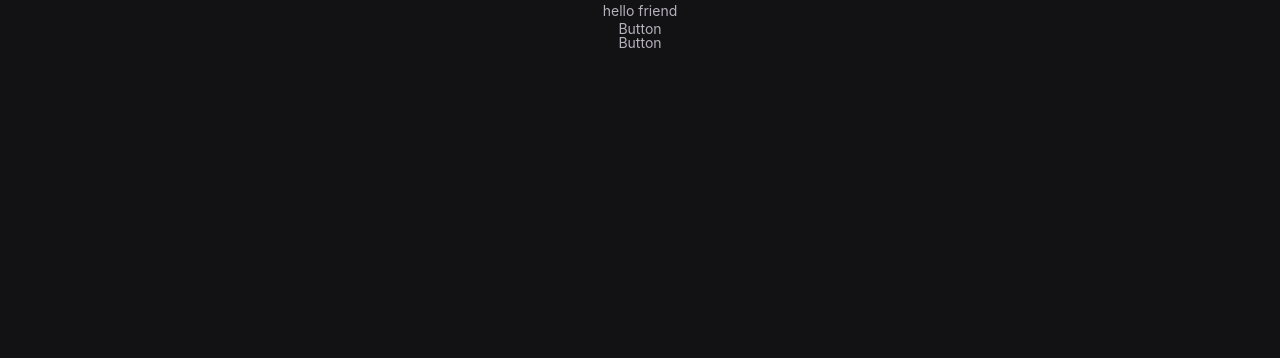
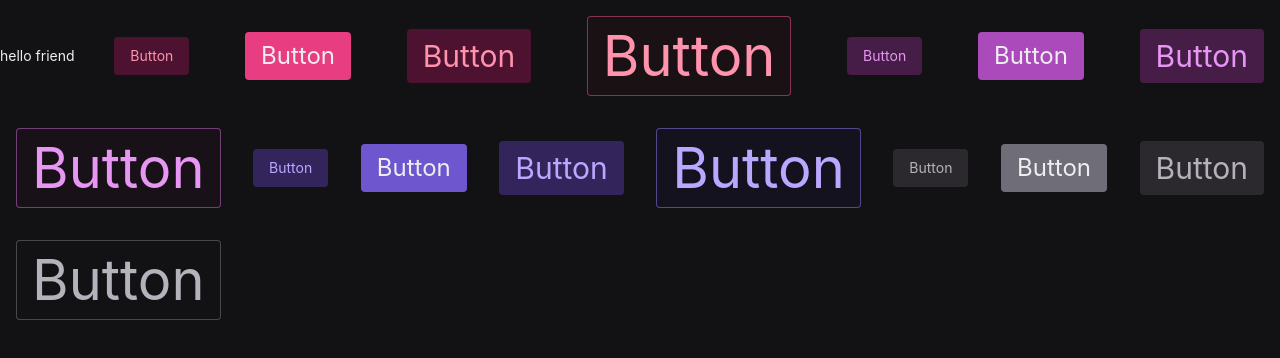
Before and after one commit to nrsimonelli/green-knight, a React (Create React App) app: page / in a window 1280 px wide. Shown: the top 358 px of the page. Built offline with nearby package versions, Linux system fonts and the light colour scheme.

Commit message:
multiple button variations and compound states

```diff
--- a/src/App.js
+++ b/src/App.js
@@ -5,7 +5,9 @@ import { globalCss, styled } from './stitches.config';
 
 const Root = styled('div', {
   display: 'flex',
-  flexDirection: 'column',
+  flexDirection: 'row',
+  flexWrap: 'wrap',
+  justifyContent: 'space-between',
   alignItems: 'center',
 });
 
@@ -15,7 +17,7 @@ const globalStyles = globalCss({
     margin: 0,
     padding: 0,
     backgroundColor: '$AppBg1',
-    color: '$LowContrast',
+    color: '$HighContrast',
     fontFamily: '$untitled',
     fontSize: '$1',
     lineHeight: '$1',
@@ -27,8 +29,54 @@ const App = () => {
   return (
     <Root>
       <div>hello friend</div>
-      <Button>Button</Button>
-      <Button>Button</Button>
+      <Button color='primary' size='1'>
+        Button
+      </Button>
+      <Button color='primary' type='hot' size='2'>
+        Button
+      </Button>
+      <Button color='primary' size='3'>
+        Button
+      </Button>
+      <Button color='primary' type='ghost' size='4'>
+        Button
+      </Button>
+      <Button color='secondary' size='1'>
+        Button
+      </Button>
+      <Button color='secondary' type='hot' size='2'>
+        Button
+      </Button>
+      <Button color='secondary' size='3'>
+        Button
+      </Button>
+      <Button color='secondary' type='ghost' size='4'>
+        Button
+      </Button>
+      <Button color='accent' size='1'>
+        Button
+      </Button>
+      <Button color='accent' type='hot' size='2'>
+        Button
+      </Button>
+      <Button color='accent' size='3'>
+        Button
+      </Button>
+      <Button color='accent' type='ghost' size='4'>
+        Button
+      </Button>
+      <Button color='neutral' size='1'>
+        Button
+      </Button>
+      <Button color='neutral' type='hot' size='2'>
+        Button
+      </Button>
+      <Button color='neutral' size='3'>
+        Button
+      </Button>
+      <Button color='neutral' type='ghost' size='4'>
+        Button
+      </Button>
     </Root>
   );
 };
--- a/src/components/Button.tsx
+++ b/src/components/Button.tsx
@@ -1,6 +1,7 @@
 import { styled } from '../stitches.config';
 
 export const Button = styled('button', {
+  // get rid of ugly default styles
   all: 'unset',
   alignItems: 'center',
   boxSizing: 'border-box',
@@ -11,10 +12,218 @@ export const Button = styled('button', {
   '&::after': {
     boxSizing: 'border-box',
   },
-
   display: 'inline-flex',
   flexShrink: 0,
   justifyContent: 'center',
   lineHeight: '1',
   WebkitTapHighlightColor: 'rgba(0,0,0,0)',
+  px: '$3',
+  py: '$2',
+  margin: '$3',
+  // cursor: 'default',
+
+  // variants as props
+  variants: {
+    shape: {
+      sharp: {
+        borderRadius: '$sharp',
+      },
+      dull: {
+        borderRadius: '$dull',
+      },
+      soft: {
+        borderRadius: '$soft',
+      },
+      round: {
+        borderRadius: '$round',
+      },
+      pill: {
+        borderRadius: '$pill',
+      },
+    },
+    type: {
+      ghost: {
+        backgroundColor: 'transparent',
+        boxShadow: 'none',
+      },
+      hot: {},
+    },
+    size: {
+      1: {
+        fontSize: '$1',
+        lineHeight: '$1',
+      },
+      2: {
+        fontSize: '$2',
+        lineHeight: '$2',
+      },
+      3: {
+        fontSize: '$3',
+        lineHeight: '$3',
+      },
+      4: {
+        fontSize: '$4',
+        lineHeight: '$4',
+      },
+    },
+    color: {
+      primary: {
+        color: '$primary11',
+        backgroundColor: '$primary4',
+        '&:hover': {
+          backgroundColor: '$primary5',
+        },
+        '&:active': {
+          backgroundColor: '$primary6',
+        },
+      },
+      secondary: {
+        color: '$secondary11',
+        backgroundColor: '$secondary4',
+        '&:hover': {
+          backgroundColor: '$secondary5',
+        },
+        '&:active': {
+          backgroundColor: '$secondary6',
+        },
+      },
+      accent: {
+        color: '$accent11',
+        backgroundColor: '$accent4',
+        '&:hover': {
+          backgroundColor: '$accent5',
+        },
+        '&:active': {
+          backgroundColor: '$accent6',
+        },
+      },
+      neutral: {
+        color: '$base11',
+        backgroundColor: '$base4',
+        '&:hover': {
+          backgroundColor: '$base5',
+        },
+        '&:active': {
+          backgroundColor: '$base6',
+        },
+      },
+    },
+  },
+  compoundVariants: [
+    {
+      color: 'primary',
+      type: 'ghost',
+      css: {
+        backgroundColor: '$primary1',
+        boxShadow: 'inset 0 0 0 1px $colors$primary7',
+        color: '$primary11',
+        '&:hover': {
+          backgroundColor: '$primary1',
+          boxShadow: 'inset 0 0 0 1px $colors$primary8',
+        },
+        '&:focus': {
+          boxShadow:
+            'inset 0 0 0 1px $colors$primary8, 0 0 0 1px $colors$primary8',
+        },
+      },
+    },
+    {
+      color: 'secondary',
+      type: 'ghost',
+      css: {
+        backgroundColor: '$secondary1',
+        boxShadow: 'inset 0 0 0 1px $colors$secondary7',
+        color: '$secondary11',
+        '&:hover': {
+          backgroundColor: '$secondary1',
+          boxShadow: 'inset 0 0 0 1px $colors$secondary8',
+        },
+        '&:focus': {
+          boxShadow:
+            'inset 0 0 0 1px $colors$secondary8, 0 0 0 1px $colors$secondary8',
+        },
+      },
+    },
+    {
+      color: 'accent',
+      type: 'ghost',
+      css: {
+        backgroundColor: '$accent1',
+        boxShadow: 'inset 0 0 0 1px $colors$accent7',
+        color: '$accent11',
+        '&:hover': {
+          backgroundColor: '$accent1',
+          boxShadow: 'inset 0 0 0 1px $colors$accent8',
+        },
+        '&:focus': {
+          boxShadow:
+            'inset 0 0 0 1px $colors$accent8, 0 0 0 1px $colors$accent8',
+        },
+      },
+    },
+    {
+      color: 'neutral',
+      type: 'ghost',
+      css: {
+        backgroundColor: '$base1',
+        boxShadow: 'inset 0 0 0 1px $colors$base7',
+        color: '$base11',
+        '&:hover': {
+          backgroundColor: '$base1',
+          boxShadow: 'inset 0 0 0 1px $colors$base8',
+        },
+        '&:focus': {
+          boxShadow:
+            'inset 0 0 0 1px $colors$base8, 0 0 0 1px $colors$base8',
+        },
+      },
+    },
+    {
+      color: 'primary',
+      type: 'hot',
+      css: {
+        backgroundColor: '$primary9',
+        color: '$HighContrast',
+        '&:hover': {
+          backgroundColor: '$primary10',
+        },
+      },
+    },
+    {
+      color: 'secondary',
+      type: 'hot',
+      css: {
+        backgroundColor: '$secondary9',
+        color: '$HighContrast',
+        '&:hover': {
+          backgroundColor: '$secondary10',
+        },
+      },
+    },
+    {
+      color: 'accent',
+      type: 'hot',
+      css: {
+        backgroundColor: '$accent9',
+        color: '$HighContrast',
+        '&:hover': {
+          backgroundColor: '$accent10',
+        },
+      },
+    },
+    {
+      color: 'neutral',
+      type: 'hot',
+      css: {
+        backgroundColor: '$base9',
+        color: '$HighContrast',
+        '&:hover': {
+          backgroundColor: '$base10',
+        },
+      },
+    },
+  ],
+  defaultVariants: {
+    shape: 'dull',
+  },
 });
--- a/src/stitches.config.ts
+++ b/src/stitches.config.ts
@@ -91,7 +91,14 @@ export const { styled, config, theme, createTheme, globalCss } =
         LowContrast: '$base11',
         HighContrast: '$base12',
       },
-      space: {},
+      space: {
+        1: '4px',
+        2: '8px',
+        3: '16px',
+        4: '32px',
+        5: '64px',
+        6: '128px',
+      },
       fontSizes: {
         1: '14px',
         2: '24px',
@@ -103,7 +110,12 @@ export const { styled, config, theme, createTheme, globalCss } =
         untitled:
           'Untitled Sans, -apple-system, system-ui, sans-serif',
       },
-      fontWeights: {},
+      fontWeights: {
+        1: 400,
+        2: 500,
+        3: 600,
+        4: 800,
+      },
       lineHeights: {
         1: '22px',
         2: '32px',
@@ -112,13 +124,65 @@ export const { styled, config, theme, createTheme, globalCss } =
         5: '76px',
       },
       letterSpacings: {},
-      sizes: {},
+      sizes: {
+        none: 0,
+        full: '100%',
+        vh: '100vh',
+        vw: '100vw',
+        1: '4px',
+        2: '8px',
+        3: '16px',
+        4: '32px',
+        5: '64px',
+        6: '128px',
+      },
       borderWidths: {},
       borderStyles: {},
-      radii: {},
+      radii: {
+        sharp: '0',
+        dull: '4px',
+        soft: '12px',
+        round: '50%',
+        pill: '9999px',
+      },
       shadows: {},
-      zIndices: {},
+      zIndices: {
+        1: '100',
+        2: '200',
+        3: '300',
+        4: '400',
+        5: '999',
+      },
       transitions: {},
+    },
+    utils: {
+      px: (value: Stitches.PropertyValue<'paddingLeft'>) => ({
+        paddingLeft: value,
+        paddingRight: value,
+      }),
+      py: (value: Stitches.PropertyValue<'paddingTop'>) => ({
+        paddingTop: value,
+        paddingBottom: value,
+      }),
+      mx: (value: Stitches.PropertyValue<'marginLeft'>) => ({
+        marginLeft: value,
+        marginRight: value,
+      }),
+      my: (value: Stitches.PropertyValue<'marginTop'>) => ({
+        marginTop: value,
+        marginBottom: value,
+      }),
+      backgroundClip: (
+        value: Stitches.PropertyValue<'backgroundClip'>
+      ) => ({
+        WebkitBackgroundClip: value,
+        backgroundClip: value,
+      }),
+      linearGradient: (
+        value: Stitches.PropertyValue<'backgroundImage'>
+      ) => ({
+        backgroundImage: `linear-gradient(${value})`,
+      }),
     },
   });
 
```
